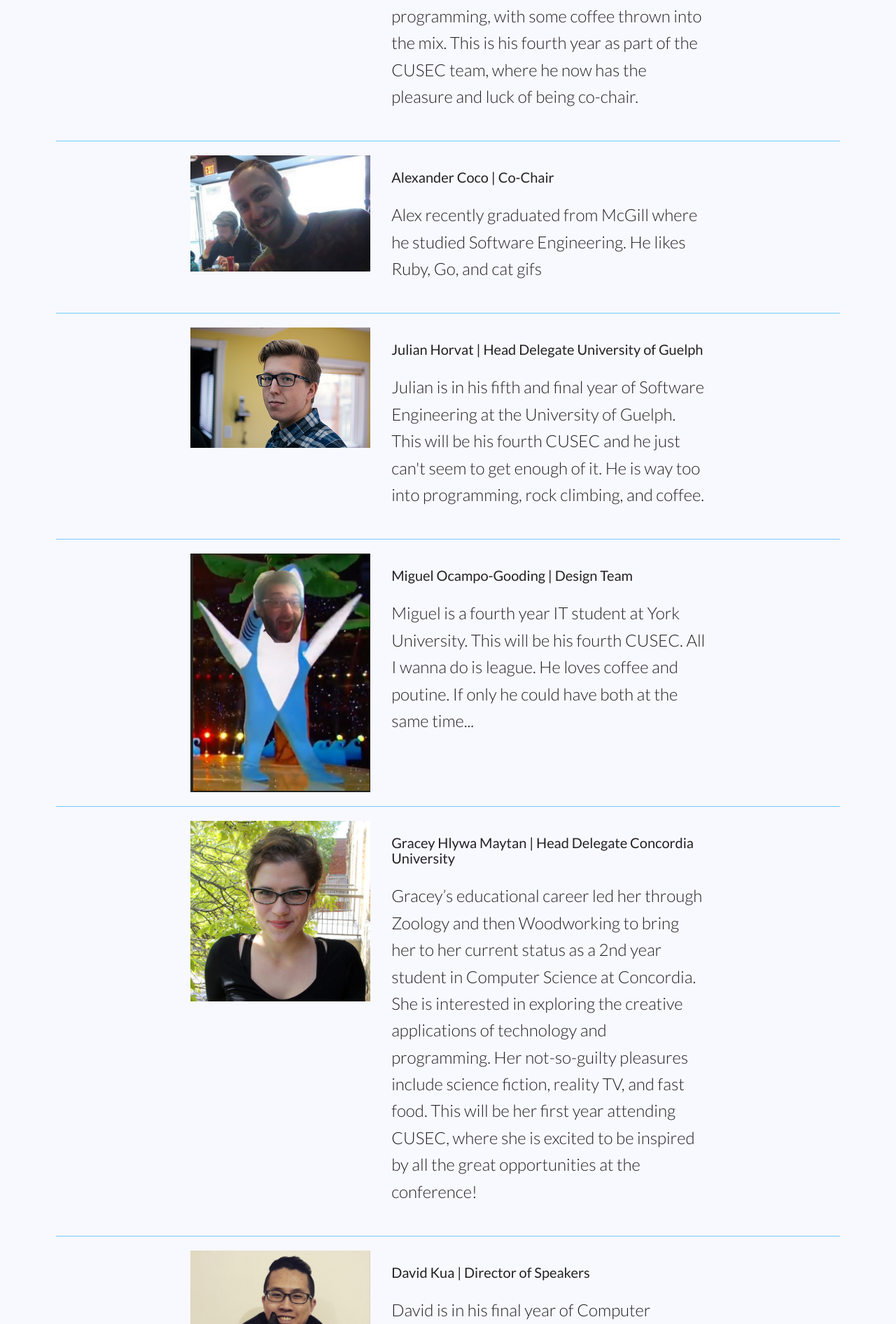
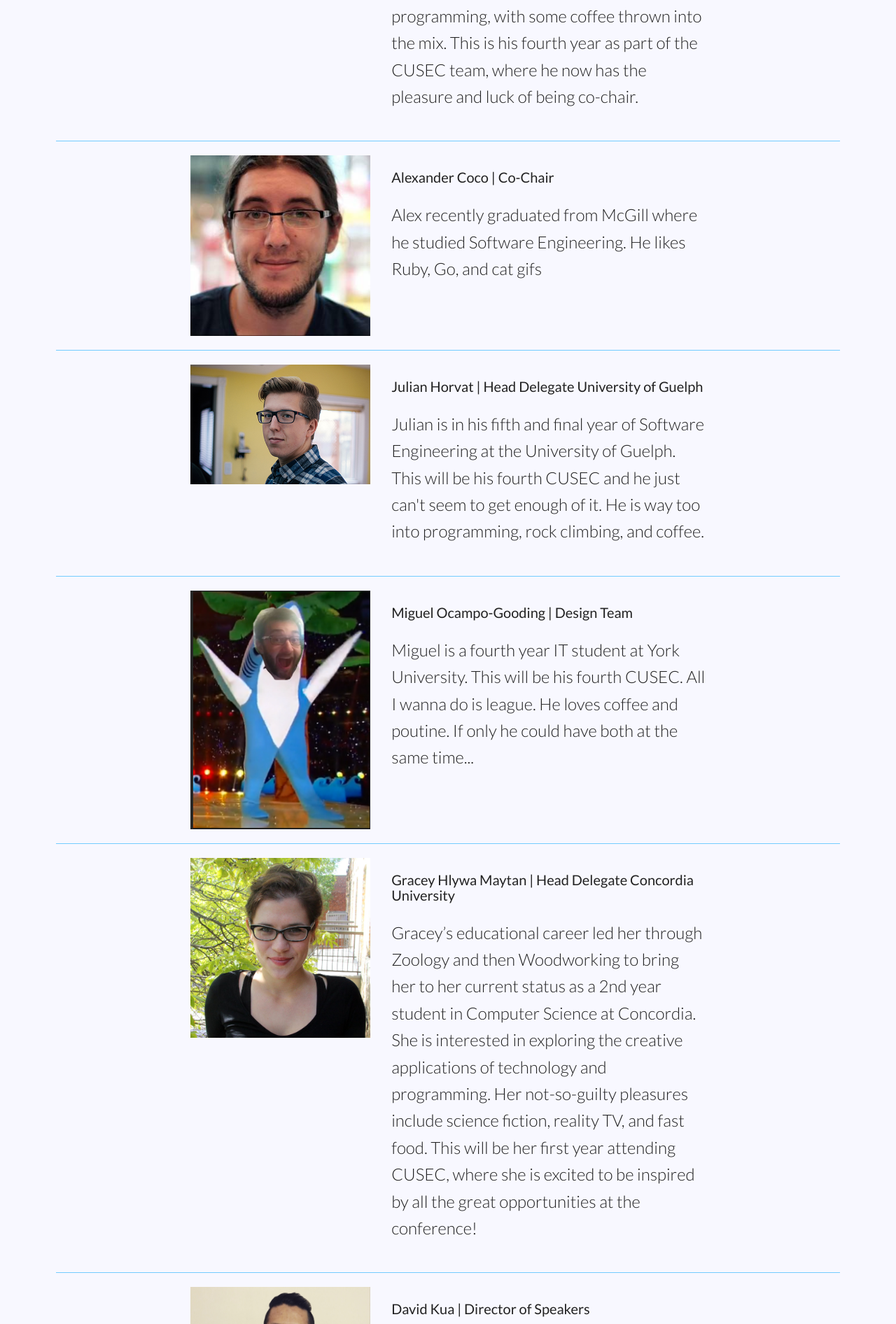
Before and after one commit to neivin/2016, a Jekyll site: the page built from team.html, in a window 1280 px wide. Shown: the part 496-2388 px from the top of the page at 70% size. Built offline with Jekyll 4.4.1, drawn with Linux system fonts in a browser that asks for light colours; nearby versions of some CDN libraries.

Commit message:
lol coco

```diff
--- a/team.html
+++ b/team.html
@@ -19,7 +19,7 @@ title: Team
 <hr>
 <div class="row">
   <div class="col-xs-12 col-sm-12 col-lg-3 col-lg-offset-2">
-    <img class="img-responsive" src="img/team/dom.png">
+    <img class="img-responsive" src="img/team/coco.jpg">
   </div>
   <div class="col-xs-12 col-sm-12 col-lg-5">
     <h2>Alexander Coco | Co-Chair</h2>
```
